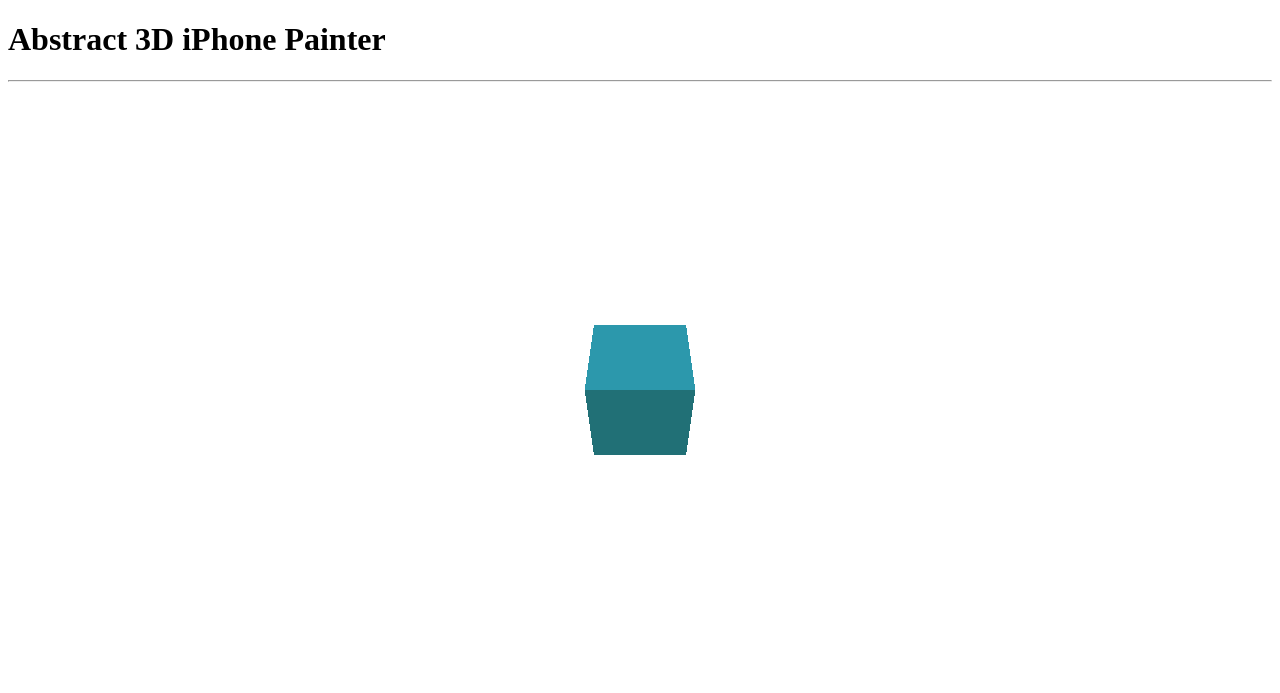
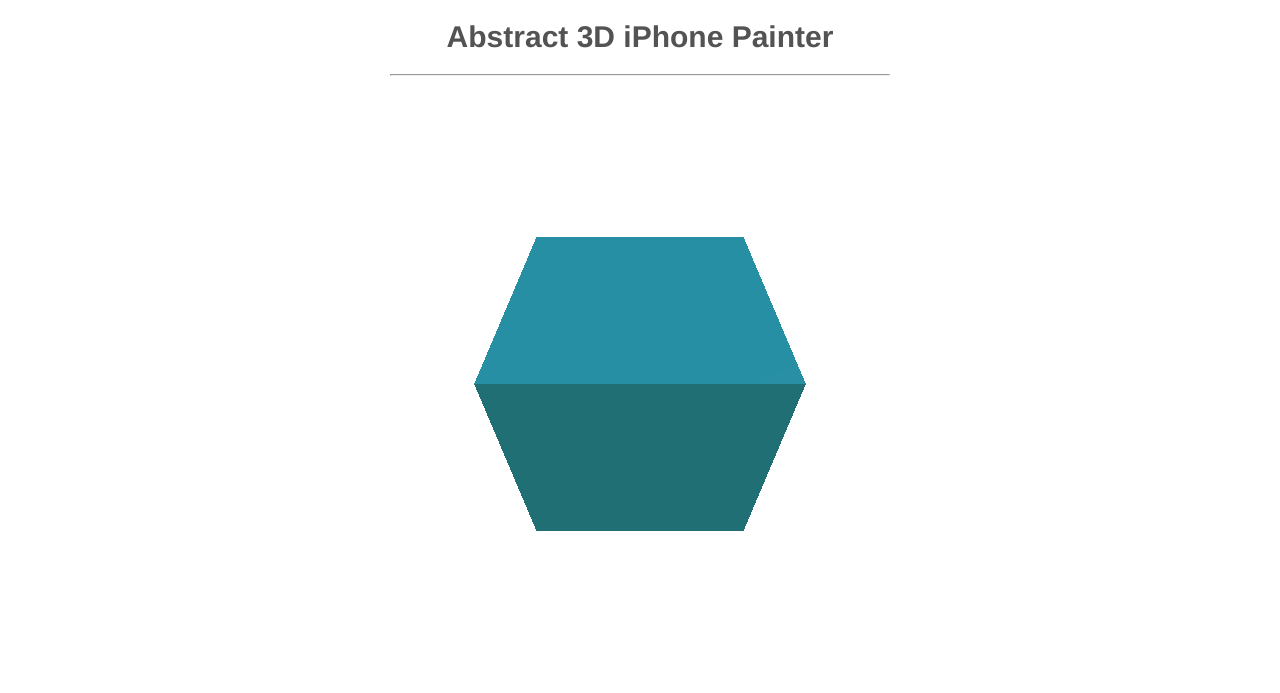
Before and after one commit to jenjwong/3d-phone-internet-of-things, a website: page public/index.html in a window 1280 px wide. Drawn offline with nearby package versions, Linux system fonts and the light colour scheme; no server answers.

Commit message:
Fix css.

```diff
--- a/index.js
+++ b/index.js
@@ -80,7 +80,5 @@ function displacement3D(dt, steps) {
     sX = sX + dt*vX;
     sY = sY + dt*vY;
     sZ = sZ + dt*vZ;
-
-    console.log(vX+'\t'+vY+'\t'+vZ+'\t');
   }
 }
--- a/public/default.css
+++ b/public/default.css
@@ -1,5 +1,16 @@
 html, body {
+  font-family: "Avenir", "Helvetica Neue", helvetica, sans-serif;
+  color: #535353;
+}
 
+.intro {
+  width: 500px;
+  text-align: center;
+  margin: 0 auto;
+}
+
+h1 {
+  font-size: 30px;
 }
 
 /* 3D Scene */
--- a/public/main.js
+++ b/public/main.js
@@ -29,7 +29,7 @@ function setupScene() {
   scene.add( ambientlight );
 
   dirLight = new THREE.DirectionalLight(0xffffff, 1);
-  dirLight.position.set(100, 500, 50);
+  dirLight.position.set(400, 500, 50);
   scene.add(dirLight);
 
   hemispherelight = new THREE.HemisphereLight( 0xffffbb, 0x080820, 1 );
@@ -42,8 +42,8 @@ function setupScene() {
   $renderPort.append( renderer.domElement );
 
   // Cam position
-  camera.position.z = 300;
-  camera.position.y = 300;
+  camera.position.z = 400;
+  camera.position.y = 400;
   // camera.up = new THREE.Vector3( 0, 0, 1 );
 
   // Add cube
@@ -54,7 +54,7 @@ function setupScene() {
 }
 
 function addCube() {
-  var geometry = new THREE.BoxGeometry( 100,100,100 );
+  var geometry = new THREE.BoxGeometry( 300,300,300 );
   var material = new THREE.MeshPhongMaterial( { color: 0x47d1d1 });
   cube = new THREE.Mesh( geometry, material );
   cube.castShadow = true;
@@ -62,17 +62,19 @@ function addCube() {
 }
 
 var render = function () {
-  requestAnimationFrame( render );
   cube.rotation.x = beta;
   cube.rotation.y = gamma;
   cube.rotation.z = alpha;
 
-  // cube.position.x = sX;
-  // cube.position.y = sY;
-  // cube.position.z = sZ;
-
+  requestAnimationFrame( render );
   renderer.render( scene, camera );
 }
+
+window.addEventListener('resize', function() {
+  renderer.setSize( $renderPort.width(), $renderPort.height());
+  camera.aspect = $renderPort.width()/$renderPort.height();
+  camera.updateProjectionMatrix();
+});
 
 // Kickstart
 setupScene();
```
